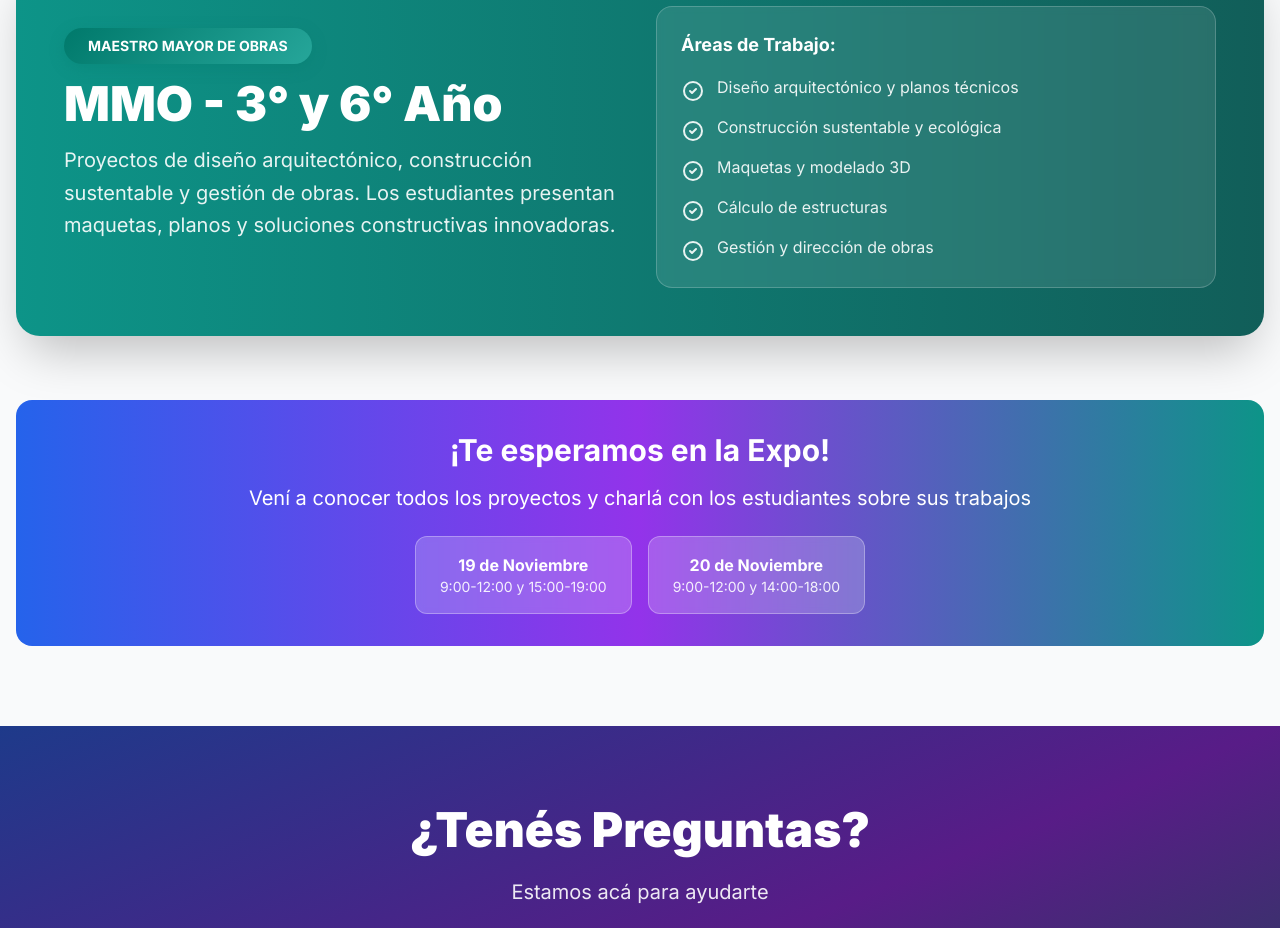
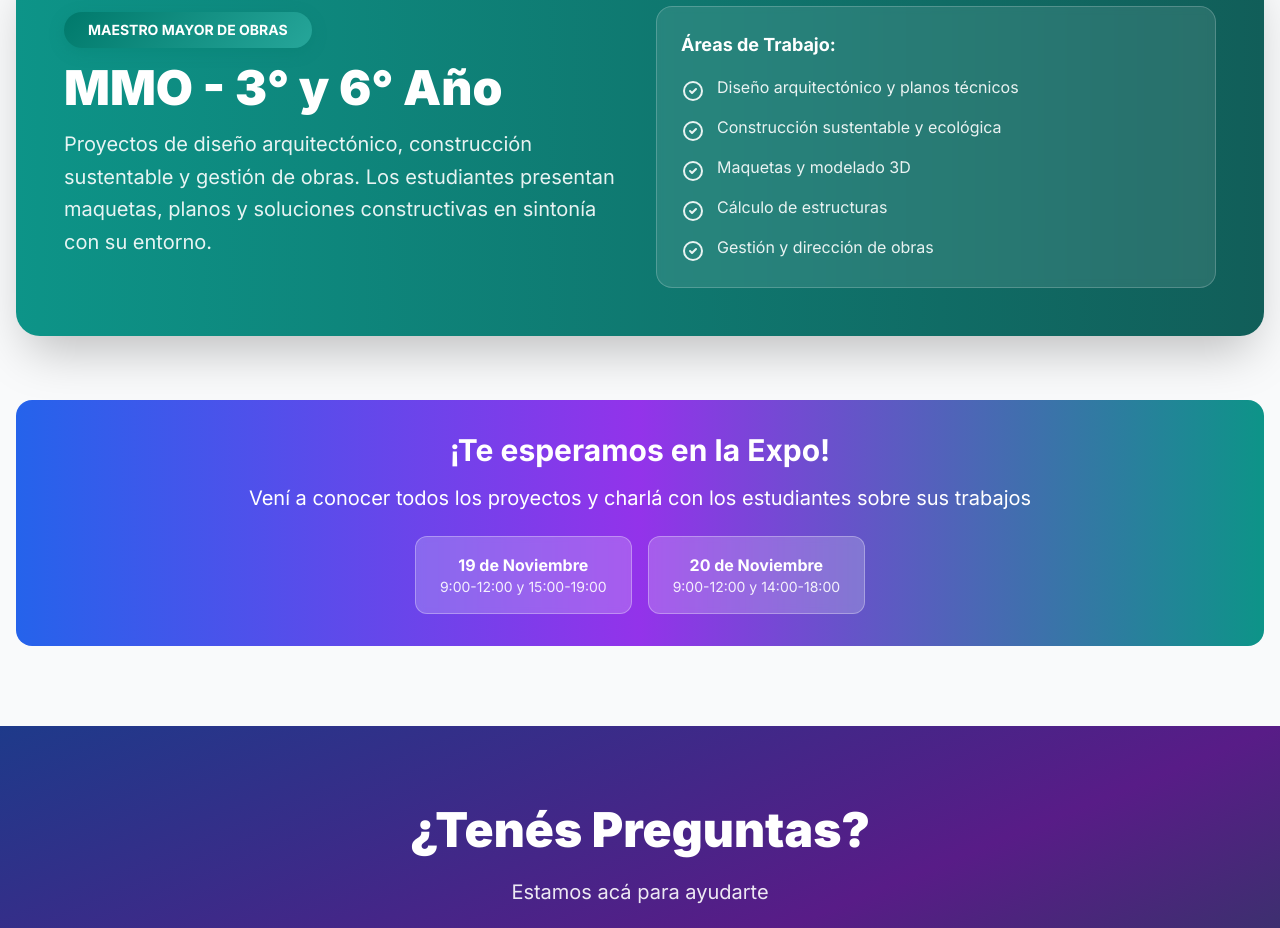
Before and after one commit to indunuevecalafate/expotecnica2025, a plain HTML site: page index.html in a window 1280 px wide. Shown: the part 4100-5028 px from the top of the page. Drawn offline with nearby package versions, Linux system fonts and the light colour scheme.

Commit message:
Update index.html

```diff
--- a/index.html
+++ b/index.html
@@ -565,7 +565,7 @@
                             </div>
                             <h3 class="text-4xl md:text-5xl font-black text-white mb-4">MMO - 3° y 6° Año</h3>
                             <p class="text-xl text-white/90 mb-6 leading-relaxed">
-                                Proyectos de diseño arquitectónico, construcción sustentable y gestión de obras. Los estudiantes presentan maquetas, planos y soluciones constructivas innovadoras.
+                                Proyectos de diseño arquitectónico, construcción sustentable y gestión de obras. Los estudiantes presentan maquetas, planos y soluciones constructivas en sintonía con su entorno.
                             </p>
                         </div>
                         <div class="lg:w-1/2">
@@ -791,4 +791,5 @@
     </script>
 
 </body>
+
 </html>
```
